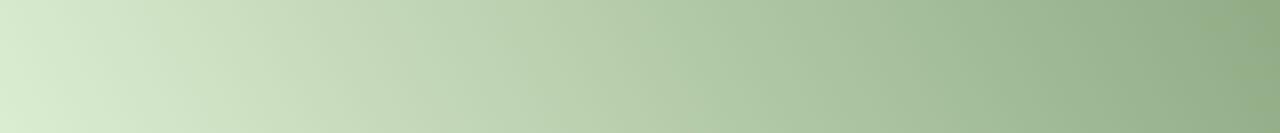
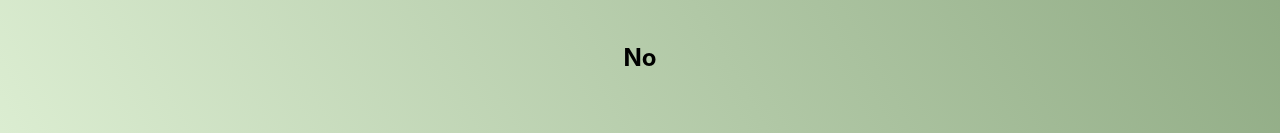
Before and after one commit to jaketreat/reactFirstApp, a React (Create React App) app: page / in a window 1280 px wide. Shown: the part 486-619 px from the top of the page. Built offline with nearby package versions, Linux system fonts and the light colour scheme.

Commit message:
Added some random number logic to a new Test file to run a click test on the images

```diff
--- a/src/App.js
+++ b/src/App.js
@@ -1,6 +1,7 @@
 import Counter from "./Components/Counter"; // Import Counter component
 import Greeting from "./Components/Greeting"; // Import Greeting component
 import Logo from "./Components/Image1"; // Import logo image file
+import ColorTest from "./Components/ColorTest"; //Import Color test
 import './App.css';
 
 function App() {
@@ -11,6 +12,7 @@ function App() {
       <Counter />  {/* Render the Counter component */}
       <Logo colorClass="whiteClass"/>
       <Logo colorClass="greenClass"/>
+      <ColorTest />
     </div>
   );
 }
--- /dev/null
+++ b/src/Components/ColorTest.js
@@ -0,0 +1,14 @@
+import { useState } from "react";
+
+function ColorTest() {
+    const [greenOrWhite] = useState(() => Math.floor(Math.random() * 10));
+    console.log(greenOrWhite);
+
+    return (
+        <div>
+            <h2>{greenOrWhite > 5 ? "Yes" : "No"}</h2>
+        </div>
+    )
+}
+
+export default ColorTest;
```
